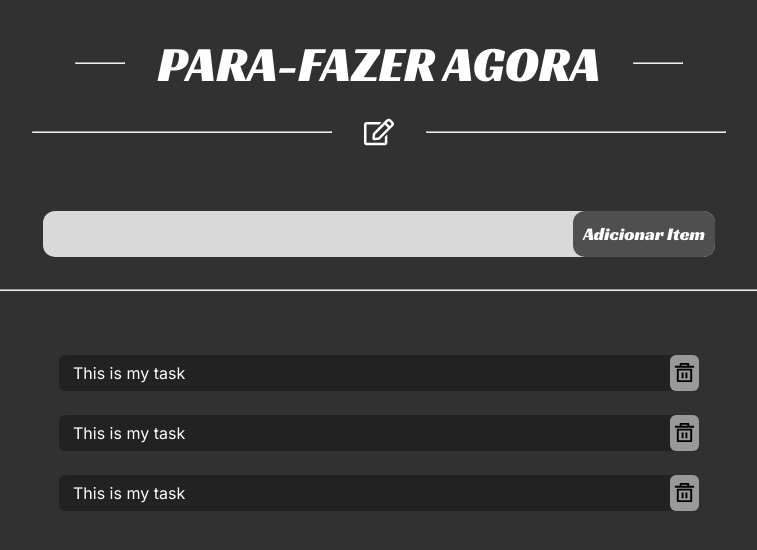
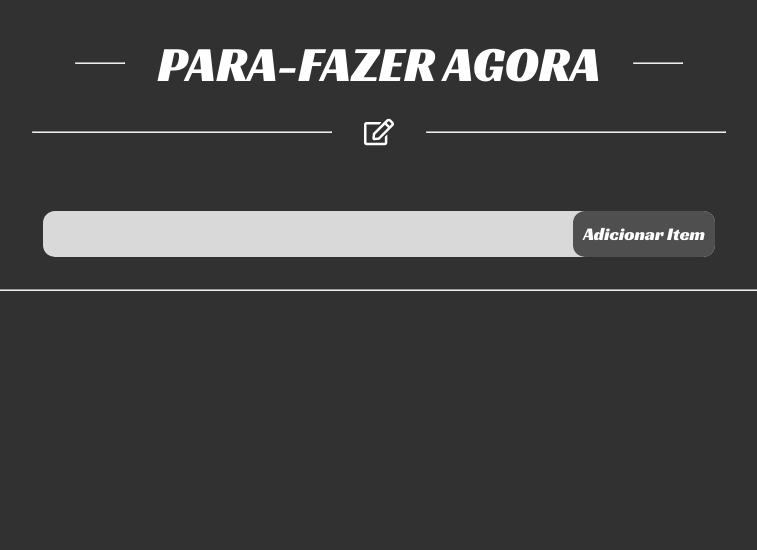
Before and after one commit to DropperDEV/todoList, a React (Vite) app: page / in a window 1280 px wide. Shown: the top 550 px of the page, without its empty margins (261-1018 px from the left). Built offline with nearby package versions, Linux system fonts and the light colour scheme.

Commit message:
feat: applying types and forEach with map in TaskMain

```diff
--- a/src/App.tsx
+++ b/src/App.tsx
@@ -14,17 +14,20 @@ const StyledApp = styled.main`
   margin-top: 2%;
 `;
 
-
+interface Task {
+  id: number;
+  text: string;
+}
 
 function App() {
-  const [taskList,setTaskList] = useState<Array<object>>([]);
+  const [taskList,setTaskList] = useState<Array<Task>>([]);
 
   return (
     <StyledApp>
       <Title />
       <WriteNote/>
       <InputAddItem setTaskList={setTaskList} taskList={taskList}/>
-      <TaskMain setTaskList={setTaskList} taskList={taskList} />
+      <TaskMain taskList={taskList} />
     </StyledApp>
   );
 }
--- a/src/components/InputAddItem.tsx
+++ b/src/components/InputAddItem.tsx
@@ -27,25 +27,32 @@ const StyledInputContainer = styled.form`
   }
 `;
 
+interface Task {
+  id: number;
+  text: string;
+}
 interface IAddItem{
-  setTaskList: React.Dispatch<React.SetStateAction<object[]>>;
-  taskList: Array<object>;
+  setTaskList: React.Dispatch<React.SetStateAction<Task[]>>;
+  taskList: Array<Task>;
 }
 
 export default function InputAddItem({setTaskList,taskList}:IAddItem) {
 
-  function formHandler(e: React.FormEvent){
+  function formHandler(e: React.FormEvent) {
     e.preventDefault();
-    const inputElement = e.currentTarget.querySelector('input') as HTMLInputElement;
+    const formElement = e.currentTarget as HTMLFormElement;
+    const inputElement = formElement.querySelector('input') as HTMLInputElement;
     const newTask = { id: taskList.length + 1, text: inputElement.value };
-    console.log(newTask)
+    console.log(newTask);
     setTaskList((prevTaskList) => [...prevTaskList, newTask]);
+    formElement.reset();
   }
+
 
   return (
     <StyledWrapper>
       <StyledInputContainer onSubmit={formHandler}>
-        <input type="text" />
+        <input type="text"/>
         <Button type="add" />
       </StyledInputContainer>
       <Lines type="large" />
--- a/src/components/TaskItem.tsx
+++ b/src/components/TaskItem.tsx
@@ -16,14 +16,17 @@ const StyledTaskItem = styled.div`
     font-family: var(--regular);
     font-size: medium;
   }
+`;
 
+interface ITaskItem{
+  taskName: string;
+}
 
-`;
-export default function TaskItem() {
+export default function TaskItem({taskName}: ITaskItem) {
   return (
     <>
       <StyledTaskItem>
-        <p>This is my task</p>
+        <p>{taskName}</p>
         <Button type="delete"/>
       </StyledTaskItem>
     </>
--- a/src/components/TaskMain.tsx
+++ b/src/components/TaskMain.tsx
@@ -1,20 +1,29 @@
-import styled from 'styled-components'
-import TaskItem from './TaskItem'
+import styled from "styled-components";
+import TaskItem from "./TaskItem";
 
 const StyledTaskMain = styled.div`
-    display: flex;
-    flex-direction: column;
-    justify-content: center;
-    align-items: center;
-    gap: 1.5rem;
-`
+  display: flex;
+  flex-direction: column;
+  justify-content: center;
+  align-items: center;
+  gap: 1.5rem;
+`;
 
-export default function TaskMain() {
+interface Task {
+  id: number;
+  text: string;
+}
+
+interface ITaskMain {
+  taskList: Array<Task>;
+}
+
+export default function TaskMain({ taskList }: ITaskMain) {
   return (
     <StyledTaskMain>
-    <TaskItem/>
-    <TaskItem/>
-    <TaskItem/>
+      {taskList.map((task) => (
+        <TaskItem taskName={task.text} key={task.id} />
+      ))}
     </StyledTaskMain>
-  )
+  );
 }
```
